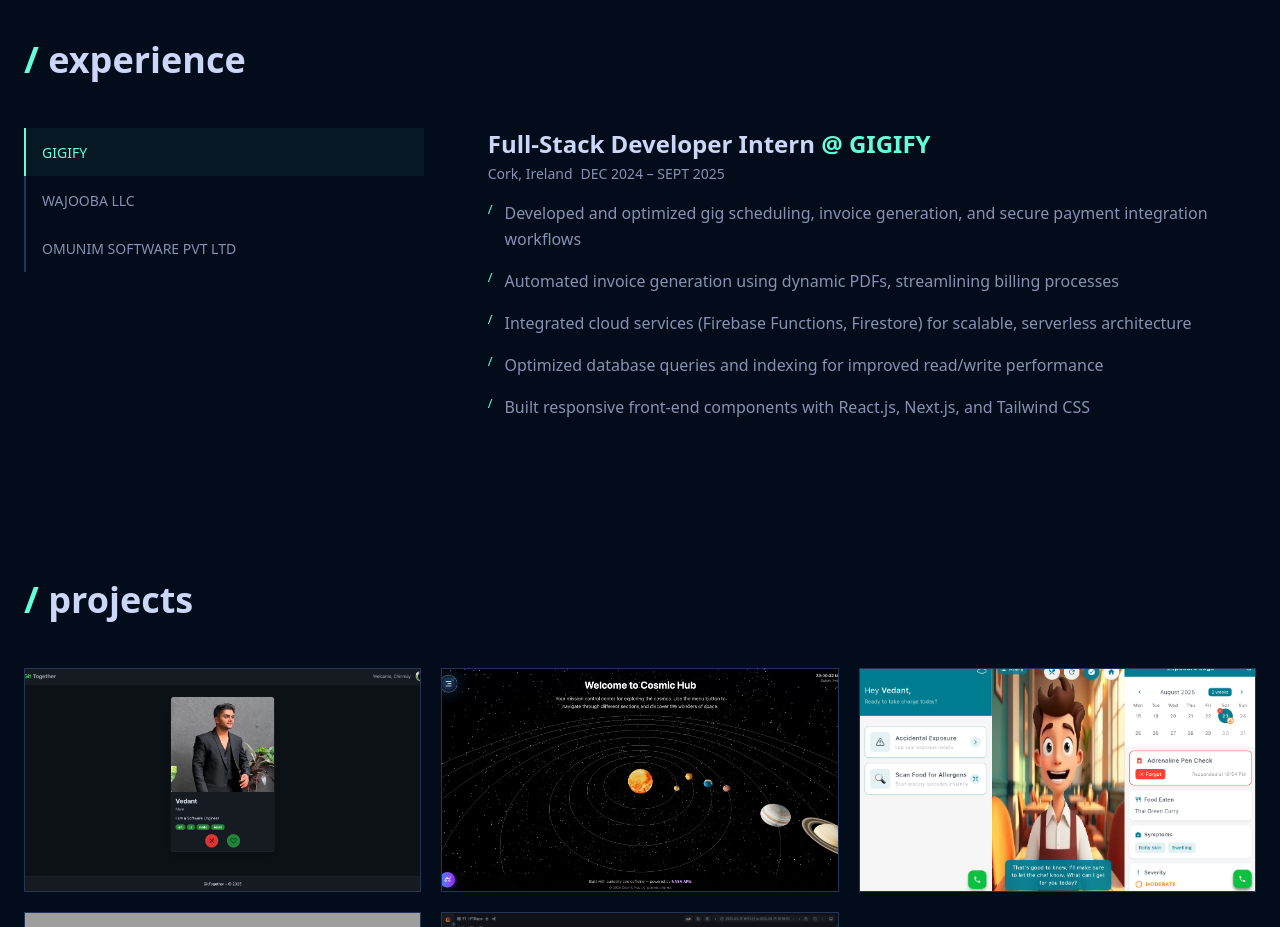
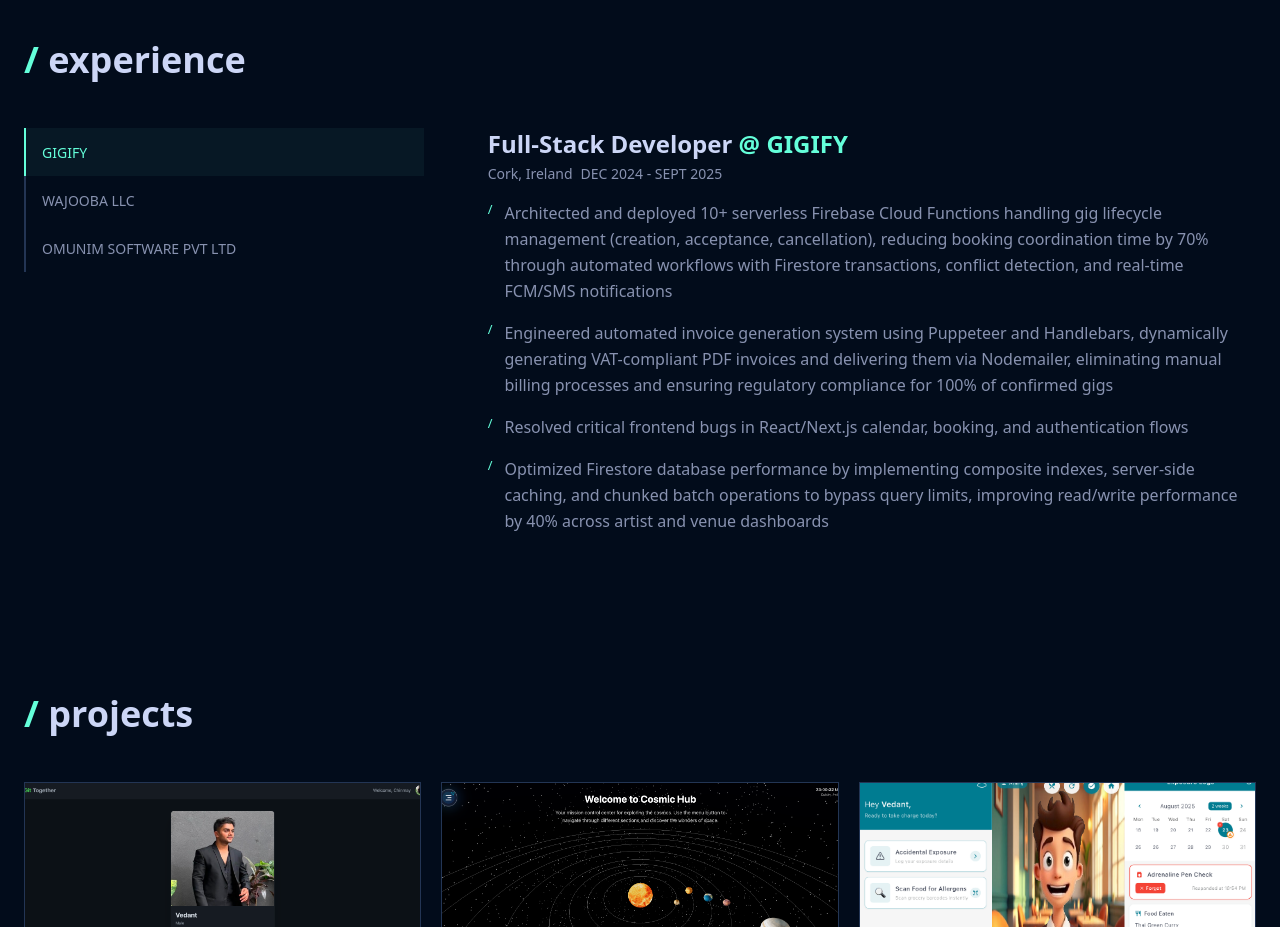
Before and after one commit to VedantSalvekar/my-portfolio, a React (Vite) app: page / in a window 1280 px wide. Shown: the part 840-1767 px from the top of the page. Built offline with nearby package versions, Linux system fonts and the light colour scheme; grey boxes are pictures that could not be loaded.

Commit message:
updated experience

```diff
--- a/src/components/Work.jsx
+++ b/src/components/Work.jsx
@@ -8,37 +8,37 @@
     {
       company: "GIGIFY",
       location: "Cork, Ireland",
-      role: "Full-Stack Developer Intern",
-      period: "DEC 2024 – SEPT 2025",
+      role: "Full-Stack Developer",
+      period: "DEC 2024 - SEPT 2025",
       highlights: [
-        "Developed and optimized gig scheduling, invoice generation, and secure payment integration workflows",
-        "Automated invoice generation using dynamic PDFs, streamlining billing processes",
-        "Integrated cloud services (Firebase Functions, Firestore) for scalable, serverless architecture",
-        "Optimized database queries and indexing for improved read/write performance",
-        "Built responsive front-end components with React.js, Next.js, and Tailwind CSS",
+        "Architected and deployed 10+ serverless Firebase Cloud Functions handling gig lifecycle management (creation, acceptance, cancellation), reducing booking coordination time by 70% through automated workflows with Firestore transactions, conflict detection, and real-time FCM/SMS notifications",
+        "Engineered automated invoice generation system using Puppeteer and Handlebars, dynamically generating VAT-compliant PDF invoices and delivering them via Nodemailer, eliminating manual billing processes and ensuring regulatory compliance for 100% of confirmed gigs",
+        "Resolved critical frontend bugs in React/Next.js calendar, booking, and authentication flows",
+        "Optimized Firestore database performance by implementing composite indexes, server-side caching, and chunked batch operations to bypass query limits, improving read/write performance by 40% across artist and venue dashboards",
+
       ],
     },
     {
       company: "WAJOOBA LLC",
       location: "Pune, India",
       role: "Software Engineer",
-      period: "AUG 2023 – AUG 2024",
+      period: "AUG 2023 - AUG 2024",
       highlights: [
-        "Developed and optimized flagship Android and iOS applications",
-        "Integrated payment gateways like Stripe and Razorpay",
-        "Managed continuous deployment processes for Play Store and App Store releases",
-        "Reviewed and optimized codebases for improved maintainability and security",
+        "Engineered interactive mental health assessment and CBT activity workflows for children using Node.js APIs, reducing therapist consultation prep time by 40% through structured question flows, real-time scoring, and automated progress tracking",
+        "Developed admin interfaces for psychologists to manage assessment templates, review student responses, and book consultations, decreasing administrative overhead by 35% through automated workflows and data visualization.",
+        "Integrated Razorpay and Stripe payment systems with subscription logic, webhook handlers, and transaction reconciliation for course purchases and memberships",
+        "Designed RESTful APIs for S3-backed video delivery, progress analytics, enabling therapists to track 12+ behavioural metrics per child across CBT modules and activities",
       ],
     },
     {
       company: "OMUNIM SOFTWARE PVT LTD",
       location: "Pune, India",
       role: "Front-End Developer",
-      period: "JAN 2023 – JUNE 2023",
+      period: "JAN 2023 - JUNE 2023",
       highlights: [
-        "Built and delivered 3+ core mobile applications replicating key ERP product features",
-        "Integrated secure authentication and cloud-based payment gateways",
-        "Led the mobile team and mentored 5 junior interns",
+        "Built browser-based ERP modules by translating core desktop workflows into web interfaces, improving accessibility and user adoption by 30%",
+        "Implemented authentication flows and integrated payment features to support secure access and transactions",
+        "Worked directly with stakeholders to simplify complex ERP processes into intuitive UI flows, reducing user errors and support queries by 25%",
       ],
     },
   ];
```
